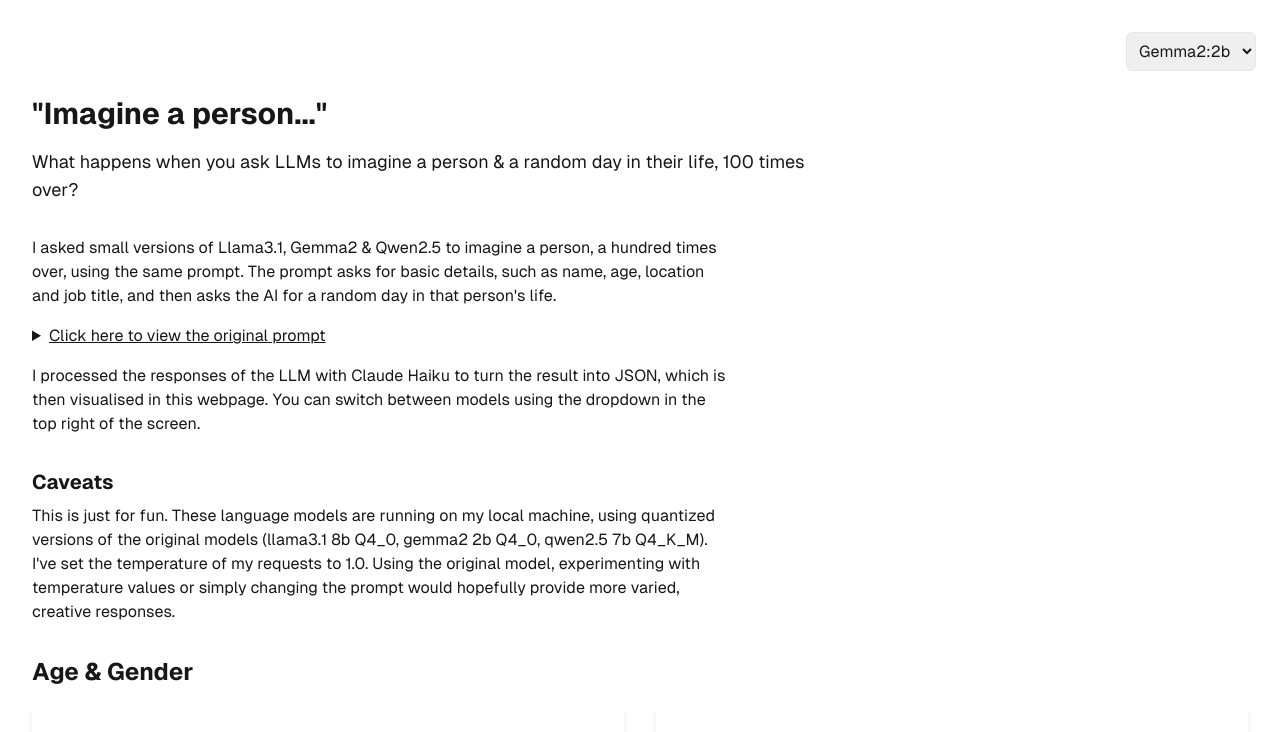
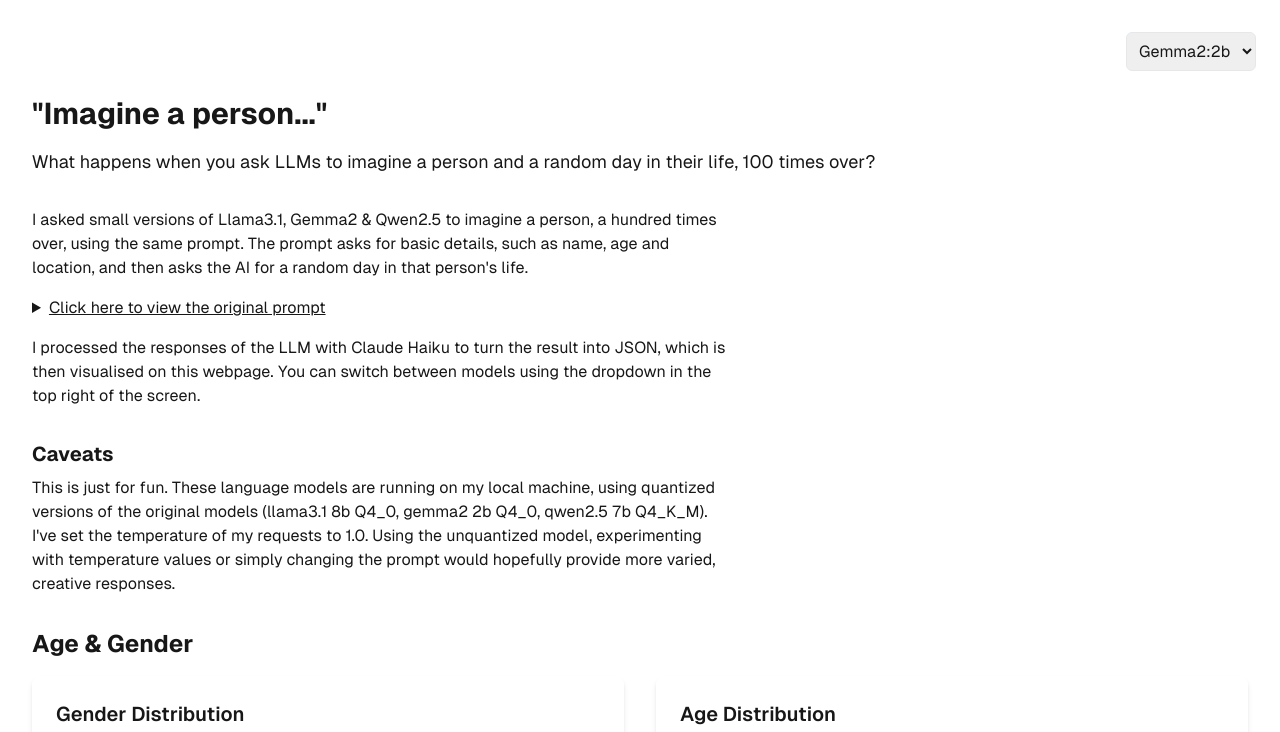
Before and after one commit to voborgus/imaginary-people-russian, a Next.js app: page /imaginary-people/ in a window 1280 px wide. Shown: the top 732 px of the page. Built offline with nearby package versions, Linux system fonts and the light colour scheme.

Commit message:
Writing changes

```diff
--- a/src/pages/index.tsx
+++ b/src/pages/index.tsx
@@ -44,11 +44,11 @@ export default function Home() {
       />
         <h1 className="text-3xl font-bold mt-16 mb-4">&quot;Imagine a person...&quot;</h1>
       <div className="mb-4 text-base">
-        <p className="text-lg mb-8 max-w-[65ch]">
-          What happens when you ask LLMs to imagine a person &
+        <p className="text-lg mb-8">
+          What happens when you ask LLMs to imagine a person and
           a random day in their life, 100 times over?
         </p>
-        <p className="max-w-[65ch]">I asked small versions of Llama3.1, Gemma2 & Qwen2.5 to imagine a person, a hundred times over, using the same prompt. The prompt asks for basic details, such as name, age, location and job title, and then asks the AI for a random day in that person&apos;s life.</p>
+        <p className="max-w-[65ch]">I asked small versions of Llama3.1, Gemma2 & Qwen2.5 to imagine a person, a hundred times over, using the same prompt. The prompt asks for basic details, such as name, age and location, and then asks the AI for a random day in that person&apos;s life.</p>
         <details className="my-2 mt-4 mb-4">
 
           <summary className="underline cursor-pointer">
@@ -103,14 +103,14 @@ export default function Home() {
         </details>
         <p className="max-w-[65ch]">
           I processed the responses of the LLM with Claude Haiku to turn the result
-          into JSON, which is then visualised in this webpage. You can switch between models using the dropdown in the top right of the screen.
+          into JSON, which is then visualised on this webpage. You can switch between models using the dropdown in the top right of the screen.
         </p>
         <p className="text-xl font-bold mt-8 mb-2">Caveats</p>
         <p  className="max-w-[65ch]">
           This is just for fun. These language models are running on my local
           machine, using quantized versions of the original models (llama3.1 8b
           Q4_0, gemma2 2b Q4_0, qwen2.5 7b Q4_K_M). I&apos;ve set the temperature of my requests to 1.0.
-          Using the original model, experimenting with temperature values or simply changing the prompt would hopefully provide more varied, creative responses.
+          Using the unquantized model, experimenting with temperature values or simply changing the prompt would hopefully provide more varied, creative responses.
         </p>
       </div>
       <h2 className="text-2xl font-bold mb-2 mt-8">Age & Gender</h2>
@@ -176,6 +176,9 @@ export default function Home() {
       </div>
       <h2 className="text-2xl font-bold mb-2 mt-8">Similar work & next steps</h2>
       <p className="max-w-[65ch]">I stumbled upon a similar experiement investigating ChatGPT bias - <a className="text-blue-600 hover:text-blue-800 underline" href="https://github.com/timetospare/gpt-bias">timetospare / gpt-bias</a>. I&apos;m afraid I&apos;m otherwise not clued into the latest research in this space. I otherwise love the ability of using data visualisation to get a quick glance into the character of different models, within the context of a prompt - it would be awesome to see how much different prompts can create better, more diverse outputs.</p>
+      <p className="max-w-[65ch] mt-4">
+        It would be good to have a benchmark to track the diversity of LLM responses and then compare how well SOTA models perform. Diversity in output responses does not necessarily mean the model is more creative, but it may be a useful indicator of bias.
+      </p>
       <h2 className="text-2xl font-bold mb-2 mt-8">Source code</h2>
       <p className="max-w-[65ch]">All the source code for this project <a className="text-blue-600 hover:text-blue-800 underline" href="https://github.com/jhancock532/imaginary-people/">can be found on GitHub</a>, including the original AI responses and how Haiku processed them.</p>
 
```
